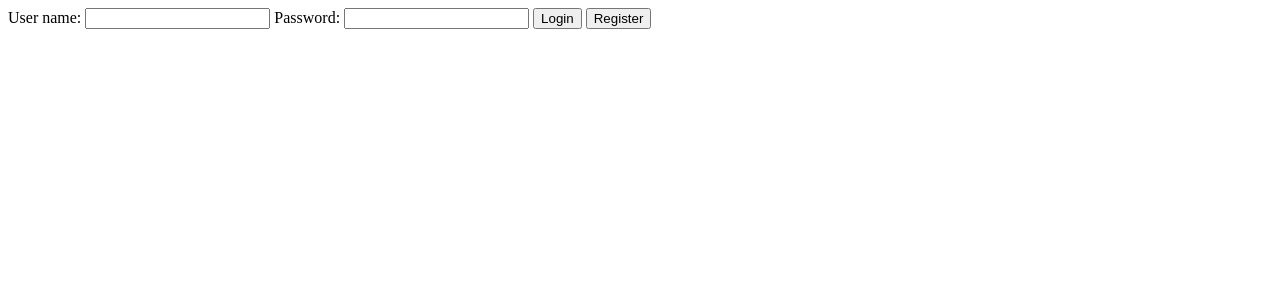
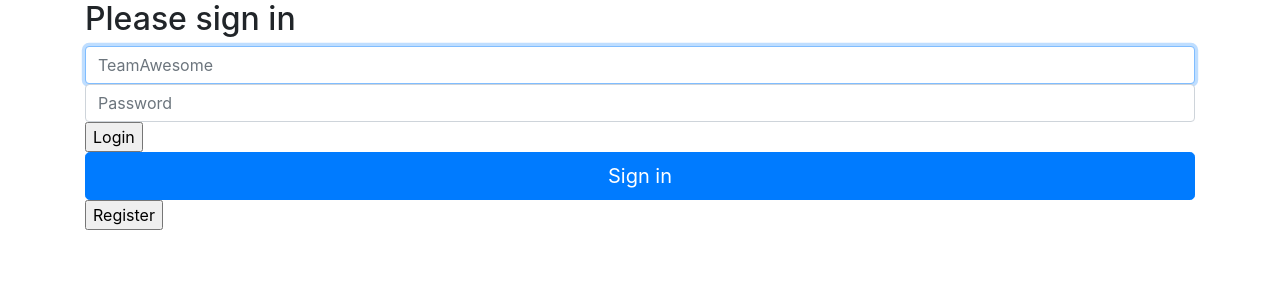
Before and after one commit to anweshaiitp/CaptureTheFlag-dep, a Django app: template user_session/templates/user_session/login_logout.html in a window 1280 px wide. Shown: the top 300 px of the page. Run offline with Django 3.2, Linux system fonts and the light colour scheme; the template is opened without the code that fills it: values that come from a table or form of the project are taken from there, others are empty; some libraries are stand-ins or nearby versions.

Commit message:
Minor template changes

```diff
--- a/NOTES.markdown
+++ b/NOTES.markdown
@@ -15,6 +15,7 @@ if inidividual user logges in, should we
 [ ] : Point System
 [ ] : Leader Board
 [ ] : How to user scripts and fixtures
+[ ] : Add Favicon
 
 ## TODO For Registraioint form
 
--- a/user_session/settings.py
+++ b/user_session/settings.py
@@ -9,7 +9,7 @@ These are settings for the django.contrib.auth module.
 We have overridden them with our specifics.
 Refer the documentation for more details.
 """
-LOGIN_REDIRECT_URL = 'user_session:home'
+LOGIN_REDIRECT_URL = 'game_ctf:home'
 LOGIN_URL = 'user_session:login'
 LOGOUT_URL = 'user_session:error_404'
 
--- a/user_session/templates/user_session/login_logout.html
+++ b/user_session/templates/user_session/login_logout.html
@@ -1,23 +1,67 @@
+<!DOCTYPE html>
+<html lang="en">
+  <head>
+    <meta charset="utf-8">
+    <meta http-equiv="X-UA-Compatible" content="IE=edge">
+    <meta name="viewport" content="width=device-width, initial-scale=1">
+    <!-- @metastableB : The above 3 meta tags *must* come first in the head; any other head content must come *after* these tags -->
+    <meta name="description" content="Login Page for NJACK Capture the Flag">
+    <meta name="author" content="metastableB">
+
+    {% load staticfiles %}
+    <!-- TODO : load favivo -->
+    <link href="{% static 'bootstrap/css/bootstrap.min.css' %}" rel="stylesheet" media="screen">
+    <title>Login</title>
+
+    <!-- IE10 viewport hack for Surface/desktop Windows 8 bug -->
+    <link href="{% static 'css/ie10-viewport-bug-workaround.css' %}" rel="stylesheet">
+
+    <!-- Custom styles for this template -->
+    <link href="{% static 'css/signin.css' %}" rel="stylesheet">
+
+    <!-- HTML5 shim and Respond.js for IE8 support of HTML5 elements and media queries -->
+    <!--[if lt IE 9]>
+      <script src="https://oss.maxcdn.com/html5shiv/3.7.2/html5shiv.min.js"></script>
+      <script src="https://oss.maxcdn.com/respond/1.4.2/respond.min.js"></script>
+    <![endif]-->
+  </head>
+
+  <body>
+    <div class="container">
     {% if form.errors %}
         <p>Sorry, that's not a valid username or password</p>
     {% endif %}
     {% if messages %}
     <ul>
         {% for message in messages %}
-    <li{% if message.tags %} class="{{ message.tags }}"{% endif %}>{{ message }}</li>
+            <li {% if message.tags %} class="{{ message.tags }}"{% endif %}>{{ message }}</li>
         {% endfor %}
     </ul>
     {% endif %}
-<form style="display:inline;" action="{% url 'user_session:login' %}" method="post">
+      <form class="form-signin" action="{% url 'user_session:login' %}" method="post">
       {% csrf_token %}
-    <label for="username">User name:</label>
-    <input type="text" name="username" value="" id="username">
-    <label for="password">Password:</label>
-    <input type="password" name="password" value="" id="password">
+        <h2 class="form-signin-heading">Please sign in</h2>
+        <label for="username" class="sr-only">Team Name</label>
+        <input type="text" name="username" value="" id="username" class="form-control" placeholder="TeamAwesome"autofocus>
+
+        <label for="password" class="sr-only">Password</label>
+        <input type="password" name="password" value="" id="password" class="form-control" placeholder="Password">
         <input type="submit" name="login" value="Login"/>
         <input type="hidden" name="next" value="{{ next|escape }}" />
+<!--        <div class="checkbox">
+          <label>
+            <input type="checkbox" value="remember-me"> Remember me
+          </label>
+        </div>-->
+        <button class="btn btn-lg btn-primary btn-block" type="submit">Sign in</button>
       </form>
-
     <form style="display:inline;" action="{% url 'user_session:register' %}">
         <input type="submit"  value="Register"/>
     </form>
+    </div> <!-- /container -->
+
+
+    <!-- IE10 viewport hack for Surface/desktop Windows 8 bug -->
+    <script src="../../assets/js/ie10-viewport-bug-workaround.js"></script>
+  </body>
+</html>
```
Also changed, not shown: game_ctf/templates/game_ctf/home.html (+7 -2 lines). Lines whose indentation alone changed are shown as unchanged.
